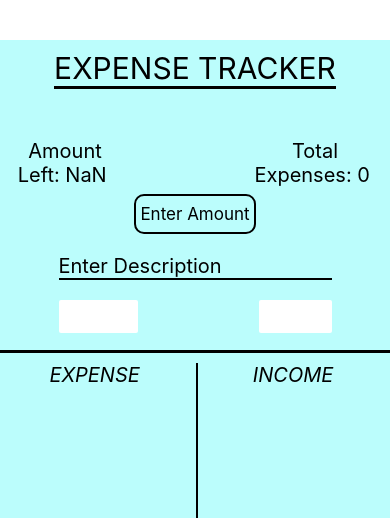
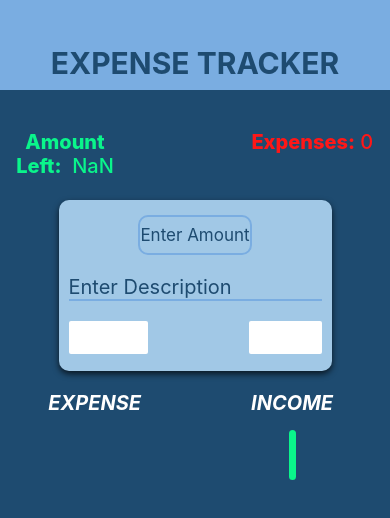
Before and after one commit to nikkumbh/ExpenseTracket_ReactNative, a React Native app: screen / in a window 390 px wide. Both pictures are taken after a click on the button "INCOME". Shown: the top 518 px of the page. Built offline with nearby package versions, Linux system fonts and the light colour scheme.

Commit message:
added all the final files

```diff
--- a/App.js
+++ b/App.js
@@ -3,6 +3,9 @@ import { StyleSheet, Text, View, FlatList } from "react-native";
 import ExpenseItem from "./Components/ExpenseItem.js";
 import IncomeItem from "./Components/IncomeItem";
 import Input from "./Components/Input.js";
+import Header from "./Components/Header.js";
+import Color from "./constants/Color.js";
+import TextColor from "./constants/TextColor.js";
 
 export default function App() {
   const [exp, setExp] = useState();
@@ -23,6 +26,7 @@ export default function App() {
       ...currentState,
       { desc: enteredDescription, amt: amount },
     ]);
+    // setAmount("");
   };
 
   useEffect(() => {
@@ -40,12 +44,10 @@ export default function App() {
 
   return (
     <View style={styles.container}>
-      <View style={styles.headingContainer}>
-      <Text style={styles.heading}>EXPENSE TRACKER</Text>
-      </View>
+      <Header />
       <View style={styles.textContainer}>
-        <Text style= {styles.amountText}>Amount Left: {inc - exp} </Text>
-        <Text style= {styles.expenditureText}>Total Expenses: {exp} </Text>
+        <Text style= {styles.amountText}>Amount Left:<Text style={{fontWeight: '500'}}>  {inc - exp}</Text></Text>
+        <Text style= {styles.expenditureText}>Expenses:<Text style={{fontWeight: '500' }}> {exp} </Text></Text>
       </View>
 
       <Input funcAsPropsExp={handleExpense} funcAsPropsInc={handleIncome} />
@@ -76,21 +78,14 @@ export default function App() {
 const styles = StyleSheet.create({
 
   container: {
-    marginTop: 40,
-    paddingTop: 10,
+    // marginTop: 10,
+    // paddingTop: 10,
     flex: 1,
     backgroundColor: "#fff",
     alignItems: "center",
     justifyContent: "center",
-    backgroundColor: '#BBFDFC',
-  },
-  headingContainer: {
-    borderBottomWidth: 3,
-    marginBottom : 40,
-  },
-  heading: {
-    // borderBottomWidth: 5,
-    fontSize: 30,
+    // backgroundColor: '#EEEEEE',
+    backgroundColor: Color.primary,
   },
   textContainer: {
     width: '100%',
@@ -106,6 +101,9 @@ const styles = StyleSheet.create({
     left: 10,
     right: 270,
     textAlign : 'center',
+    //color: TextColor.first,
+    color: '#0af58b',
+    fontWeight: '800',
   },
   expenditureText: {
     fontSize: 20,
@@ -113,35 +111,46 @@ const styles = StyleSheet.create({
     right: 10,
     left: 250,
     textAlign : 'center',
+    //color: TextColor.first,
+    color: '#ff1717',
+    fontWeight: '800',
   },
   listContainer: {
     flex: 3,
     flexDirection: 'row',
     width: "100%",
     justifyContent : 'space-around',
-    borderTopWidth: 3,
+    // borderTopWidth: 3,
     marginVertical: 10,
   },
   expenseText: {
     fontSize: 20,
-    fontStyle : 'italic'
+    fontStyle : 'italic',
+    color: TextColor.first,
+    fontWeight : 'bold',
+    marginBottom : 10,
+    // borderWidth: 3,s
   },
   incomeText: {
     fontSize: 20,
-    fontStyle : 'italic'
+    fontStyle : 'italic',
+    color: TextColor.first,
+    fontWeight : 'bold',
+    marginBottom : 10,
   },
   incomeContainer: {
     width: '48%',
     marginTop: 10,
-    borderLeftWidth: 2,
     paddingLeft: 5,
     alignItems : 'center',
+    borderLeftColor : 'white',
 
   },
   expenseContainer: {
     marginTop: 10,
     width: '45%',
     alignItems: 'center',
+    // borderWidth: 3,
 
   },
 });
--- a/Components/ExpenseItem.js
+++ b/Components/ExpenseItem.js
@@ -1,5 +1,6 @@
 import React from "react";
 import { StyleSheet, Text, View } from "react-native";
+import TextColor from "../constants/TextColor";
 
 const ExpenseItem = (props) => {
   return (
@@ -17,15 +18,26 @@ export default ExpenseItem;
 
 const styles = StyleSheet.create({
   listItem: {
-    // borderWidth: 3,
-    // borderColor: 'black',
     flexDirection: "row",
-    justifyContent: "space-between",
+    borderRadius: 7,
+    height: 50,
+    marginVertical: 5,
+    alignItems : 'center',
+    borderColor : '#ff1717',
+    backgroundColor : '#ff1717',
   },
   amt: {
-    alignItems: "flex-start",
+    // alignItems: "flex-start",
+    width : '50%',
+    color: '#1e4b70',
+    fontWeight: '700',
+    fontSize: 30,
   },
   desc: {
-    alignItems: "flex-end",
+    // alignItems: "flex-start",
+    width : '50%',
+    color: '#1e4b70',
+    fontWeight: '500',
+    fontSize: 23,
   },
 });
--- /dev/null
+++ b/Components/Header.js
@@ -0,0 +1,31 @@
+import React from 'react'
+import { StyleSheet, Text, View } from 'react-native'
+import Color from '../constants/Color'
+const Header = () => {
+    return (
+        <View style={styles.headingContainer}>
+      <Text style={styles.heading}>EXPENSE TRACKER</Text>
+      </View>
+    )
+}
+
+export default Header
+
+const styles = StyleSheet.create({
+    headingContainer: {
+        // borderBottomWidth: 3,
+        marginBottom : 30,
+        width : '100%',
+        alignItems: 'center',
+        padding: 10,
+        backgroundColor: Color.secondary,
+        height: 90,
+      },
+      heading: {
+        // borderBottomWidth: 5,
+        fontSize: 30,
+        marginTop: 35,
+        fontWeight:"bold",
+        color:Color.primary
+      },
+})
--- a/Components/IncomeItem.js
+++ b/Components/IncomeItem.js
@@ -1,5 +1,6 @@
 import React from "react";
 import { StyleSheet, Text, View } from "react-native";
+import TextColor from "../constants/TextColor";
 
 const IncomeItem = (props) => {
   return (
@@ -14,16 +15,27 @@ export default IncomeItem;
 
 const styles = StyleSheet.create({
   listItem: {
-    // borderWidth: 3,
-    // borderColor: 'black',
     flexDirection: "row",
-    justifyContent: "space-between",
+    borderRadius: 7,
+    height: 50,
+    marginVertical: 5,
+    alignItems : 'center',
+    borderColor : '#0af58b',
+    backgroundColor : '#0af58b',
   },
   amt: {
-    alignItems: "flex-start",
+    // alignItems: "flex-start",
+    width : '50%',
+    color: '#1e4b70',
+    fontWeight: '700',
+    fontSize: 30,
   },
   desc: {
-    alignItems: "flex-end",
+    // alignItems: "flex-end",
+    width : '50%',
+    color: '#1e4b70',
+    fontWeight: '500',
+    fontSize: 23,
 
   },
 });
--- a/Components/Input.js
+++ b/Components/Input.js
@@ -1,5 +1,7 @@
 import React, { useState } from "react";
 import { StyleSheet, View, TextInput, Button } from "react-native";
+import Color from "../constants/Color";
+
 
 const Input = (props) => {
   const [amount, setAmount] = useState();
@@ -59,13 +61,25 @@ export default Input;
 
 const styles = StyleSheet.create({
   inputContainer: {
+
     flex: 1,
     width: "70%",
-    paddingTop: 30,
+    // paddingTop: 20,
+    marginTop: 60,
+    paddingBottom: 20,
+    paddingHorizontal: 10,
+    shadowColor: 'black',
+    shadowOffset: {width: 0, height: 3},
+    shadowRadius : 6,
+    shadowOpacity: 0.7,
+    borderRadius: 10,
+    backgroundColor: Color.ternary,
   },
   amount: {
     marginTop: 15,
     borderWidth: 2,
+    borderColor: Color.secondary,
+    color: Color.primary,
     borderRadius: 10,
     height: 40,
     width: "45%",
@@ -82,6 +96,8 @@ const styles = StyleSheet.create({
     marginVertical: 10,
     marginBottom: 10,
     borderBottomWidth: 2,
+    borderColor: Color.secondary,
+    color: Color.primary,
     marginVertical: 10,
     fontSize: 20,
   },
@@ -89,6 +105,7 @@ const styles = StyleSheet.create({
     flexDirection: "row",
     width: "100%",
     justifyContent: "space-between",
+
   },
   expense: {
       backgroundColor: 'red',
--- /dev/null
+++ b/constants/Color.js
@@ -0,0 +1,5 @@
+export default {
+    primary : '#1e4b70',
+    secondary : '#7aade1',
+    ternary : '#a1c8e6',
+}
--- /dev/null
+++ b/constants/TextColor.js
@@ -0,0 +1,3 @@
+export default {
+    first : 'white',
+}
```
